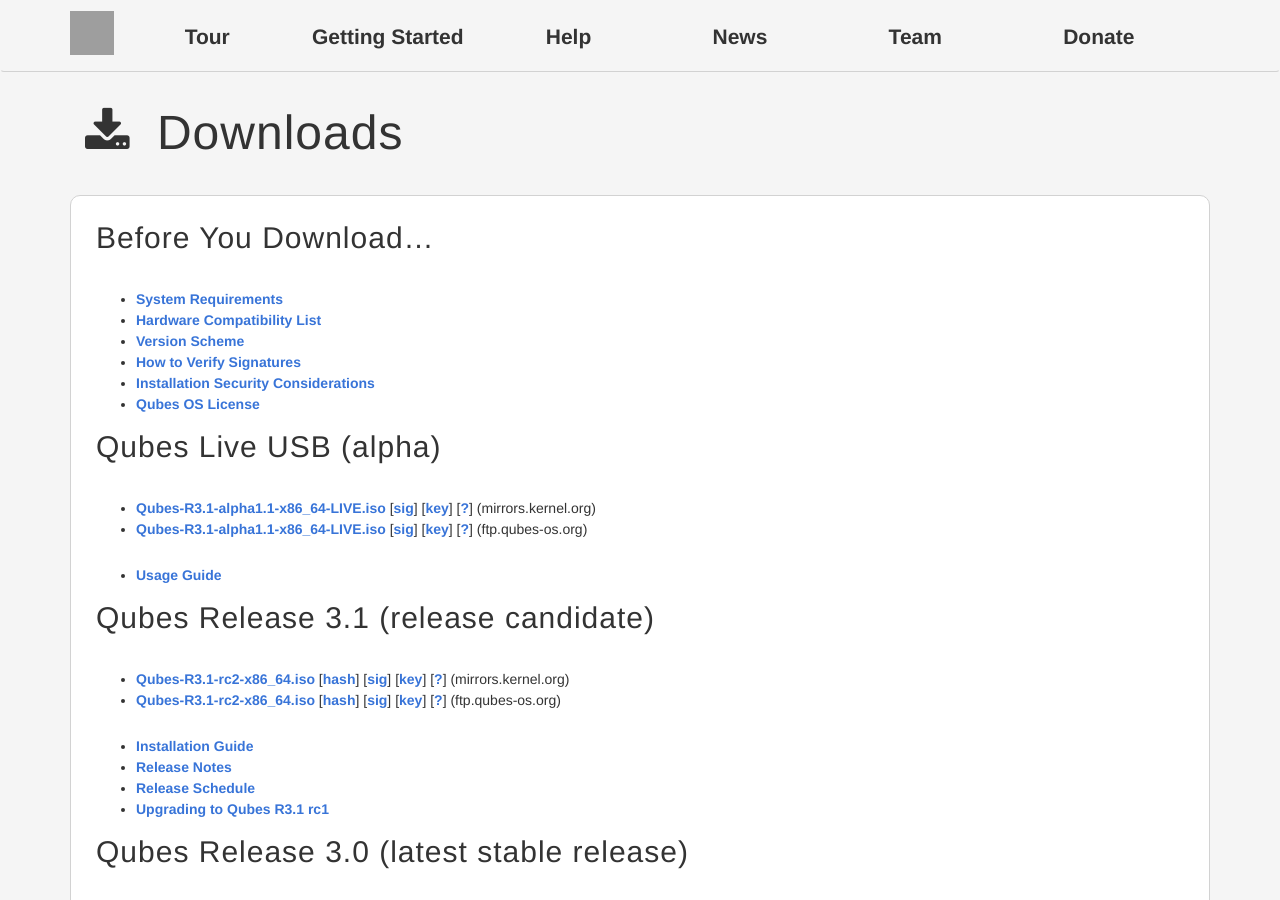
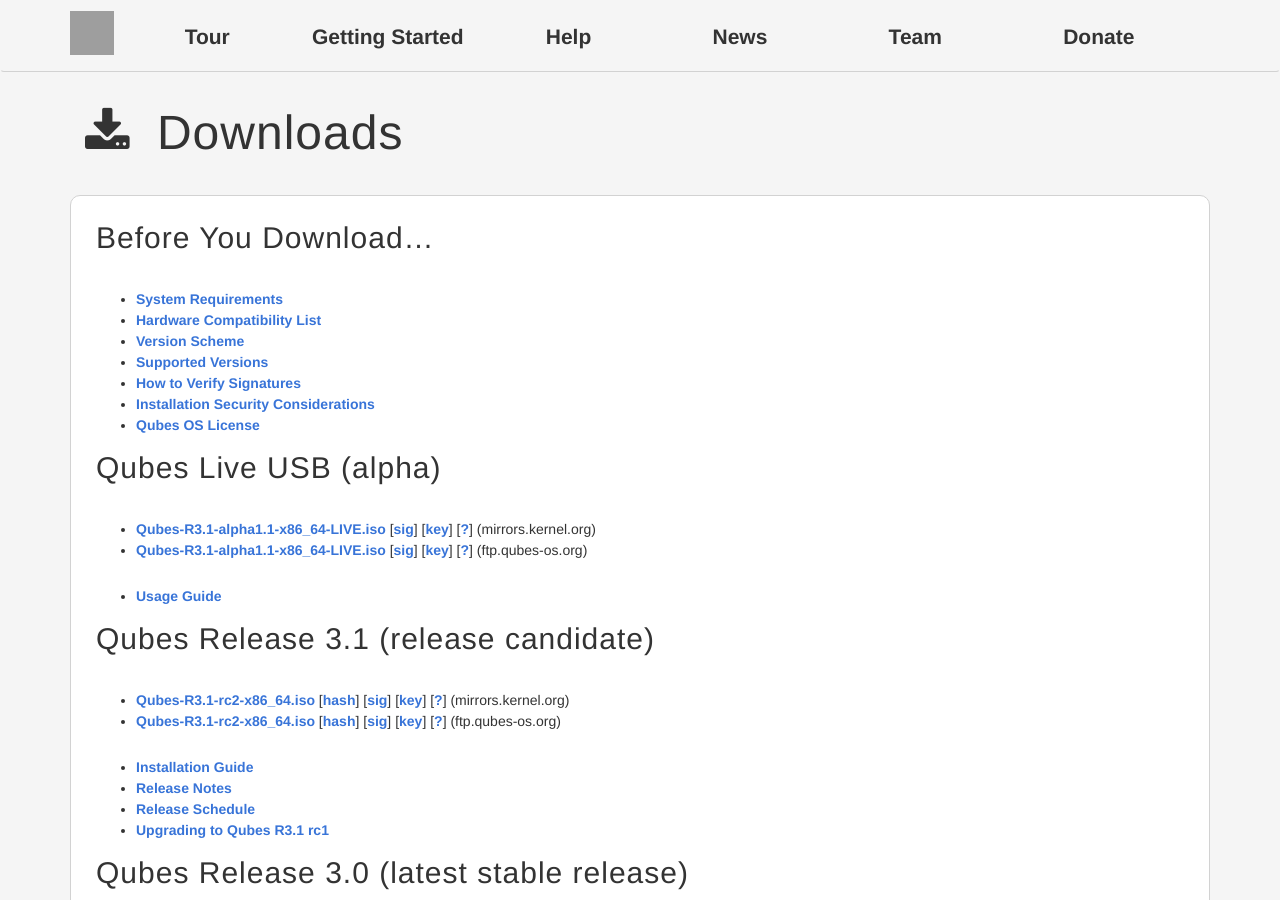
Before and after one commit to QubesOS/qubesos.github.io, a Jekyll site: the page built from pages/downloads.md, in a window 1280 px wide and 900 px high. Built offline with Jekyll 4.4.1, drawn with Linux system fonts in a browser that asks for light colours; some web fonts are replaced; grey boxes are pictures that could not be loaded.

Commit message:
Create "Supported Versions" page

```diff
--- a/pages/downloads.md
+++ b/pages/downloads.md
@@ -15,6 +15,7 @@ Before You Download...
 -   [System Requirements](/doc/system-requirements/)
 -   [Hardware Compatibility List](/hcl/)
 -   [Version Scheme](/doc/version-scheme/)
+-   [Supported Versions](/doc/supported-versions/)
 -   [How to Verify Signatures](/doc/verifying-signatures/)
 -   [Installation Security Considerations](/doc/install-security/)
 -   [Qubes OS License](/doc/license/)
```
